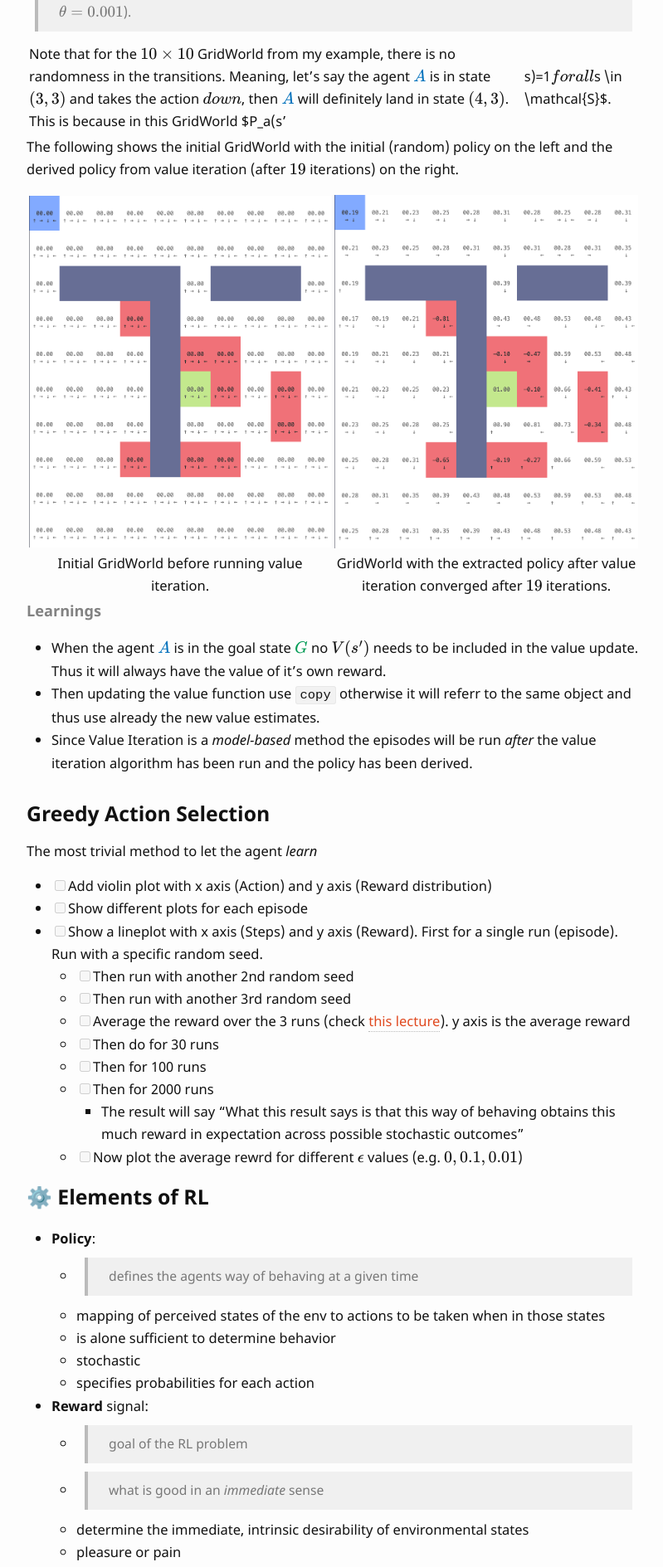
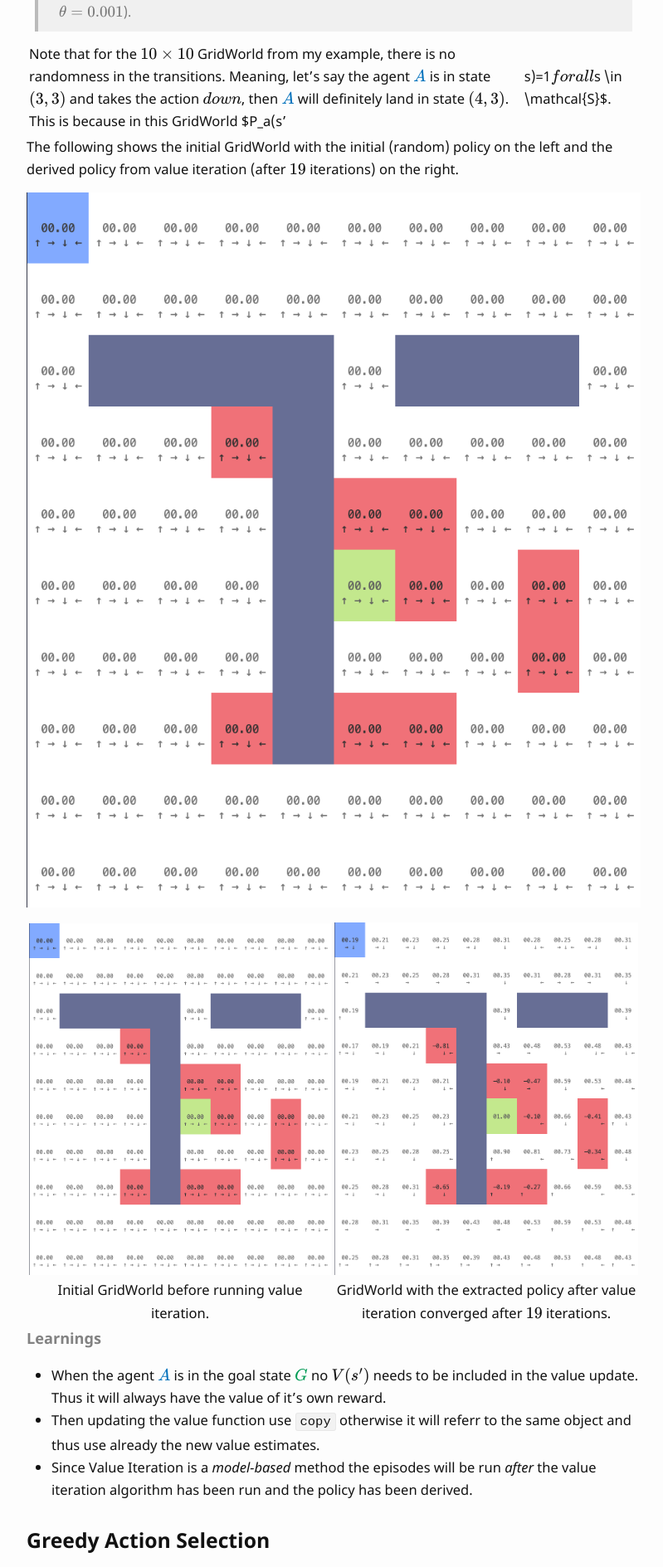
Before and after one commit to PeeteKeesel/clem-log, a Jekyll site: the page built from _posts/2024-01-16-rl-introduction.md, in a window 1280 px wide. Shown: the part 4404-6293 px from the top of the page at 83% size, without its empty margins (238-1037 px from the left). Built offline with Jekyll 4.4.1, drawn with Linux system fonts in a browser that asks for light colours; some web fonts are replaced; formulas are drawn with MathJax 3.

Commit message:
small update of images

```diff
--- a/_posts/2024-01-16-rl-introduction.md
+++ b/_posts/2024-01-16-rl-introduction.md
@@ -166,6 +166,8 @@ Note that for the $10 \times 10$ GridWorld from my example, there is no randomne
 
 The following shows the initial GridWorld with the initial (random) policy on the left and the derived policy from value iteration (after $19$ iterations) on the right.
 
+![InitialGridWorld]({{ site.baseurl }}/assets/images/grid_world_initial.png)
+
 | ![InitialGridWorld]({{ site.baseurl }}/assets/images/grid_world_initial.png) | ![GridWorldAfterValueIterationConverged]({{ site.baseurl }}/assets/images/grid_world_after_vi_converged.png) |
 |:--:| :--:|
 | Initial GridWorld before running value iteration. | GridWorld with the extracted policy after value iteration converged after $19$ iterations. |
```
